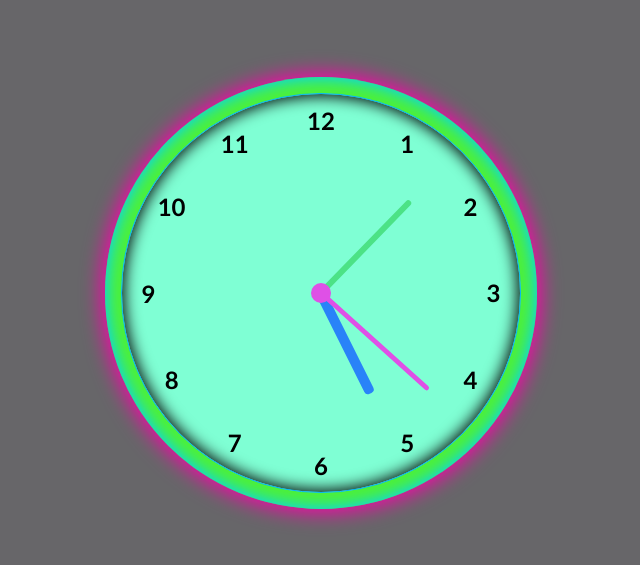
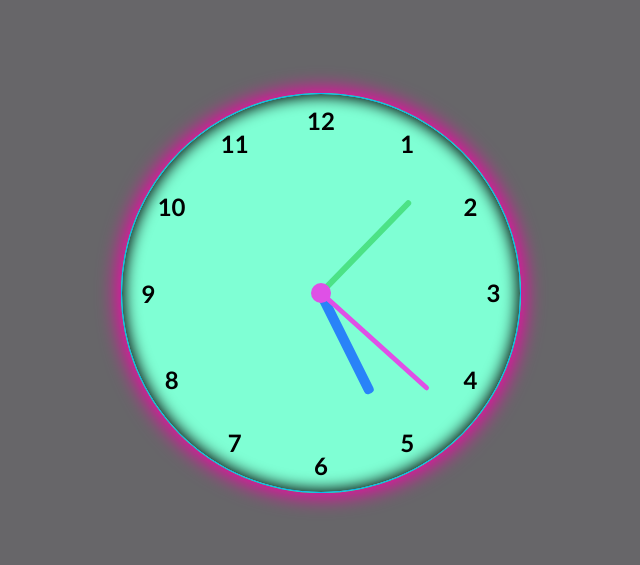
Before and after one commit to alpeshlata/watch, a plain HTML site: page index.html in a window 1280 px wide. Shown: the part 107-672 px from the top of the page, without its empty margins (319-959 px from the left). Drawn offline with Linux system fonts and the light colour scheme.

Commit message:
change some css

```diff
--- a/style.css
+++ b/style.css
@@ -5,18 +5,27 @@
     font-family: 'Gill Sans', 'Gill Sans MT', Calibri, 'Trebuchet MS', sans-serif;
 
 }
-body{
+html{
+
+    background-color: rgb(249, 2, 171);
+
+}
+body {
     height: 100vh;
-    width: 100vw;
+    width: 100%;              /* instead of 100vw */
     background-color: rgb(103, 102, 105);
     display: flex;
     align-items: center;
     justify-content: center;
+    padding: 2rem;
+    margin: auto;
     position: relative;
+    overflow: hidden;          /* optional: prevents scrollbars */
 }
+
 .clock-container{
-    height: 27rem;
-    width: 27rem;
+    height: 25rem;
+    width: 25rem;
     display: flex;
     align-items: center;
     justify-content: center;
@@ -26,7 +35,6 @@ body{
     box-shadow: 0 0 20px 4px rgb(249, 2, 171),0 0 15px 2px rgb(2, 210, 252) inset;
 }
 .clock{
-    background-color: red;
     display: flex;
     justify-content: center;
     align-items: center;
@@ -61,7 +69,10 @@ body{
 
 }
 .hand{
-    position: absolute;
+      position: absolute;
+    top: 50%;
+    left: 50%;
+    transform: translate(-50%, -100%);
     display: flex;
     justify-content: center;
     align-items: flex-end;
```
